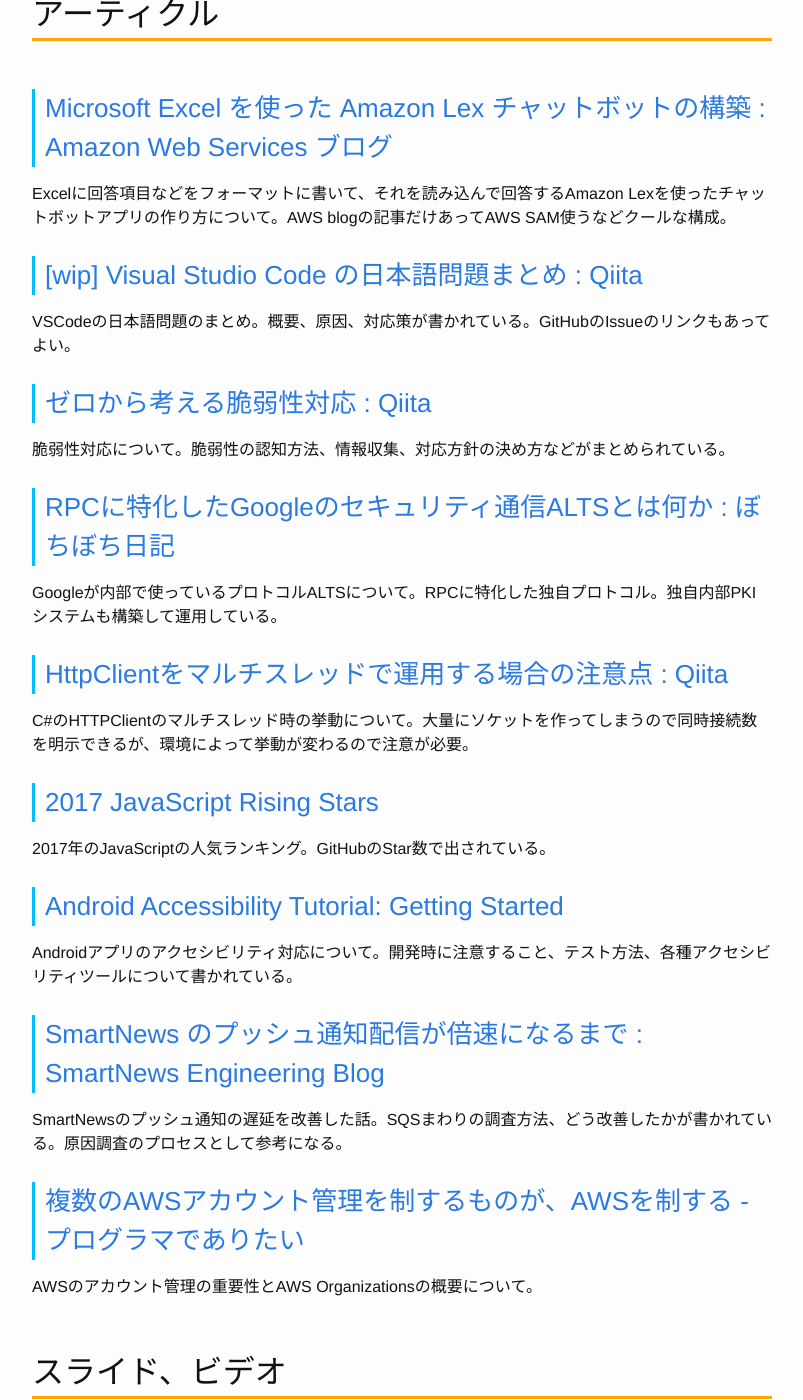
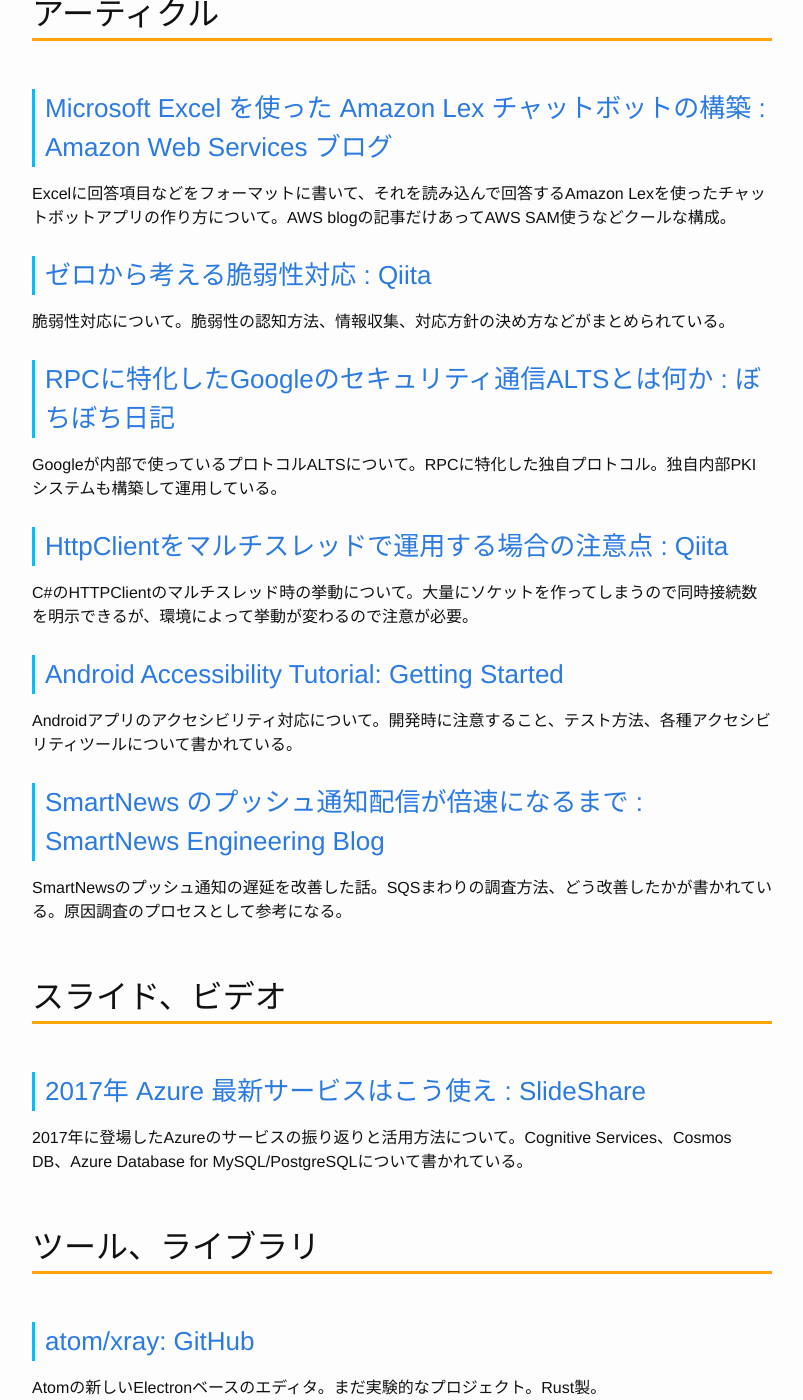
Before and after one commit to Gather-Tech/Gather-Tech.github.io, a Jekyll site: the page built from _posts/2018/2018-01-22-Gather82.md, in a window 1280 px wide and 1400 px high, scrolled down 1948 px. Shown: the whole window, without its empty margins (238-1041 px from the left). Built offline with Jekyll 4.4.1, drawn with Linux system fonts in a browser that asks for light colours.

Commit message:
Reduced articles

```diff
--- a/_posts/2018/2018-01-22-Gather82.md
+++ b/_posts/2018/2018-01-22-Gather82.md
@@ -47,10 +47,6 @@
 
 Excelに回答項目などをフォーマットに書いて、それを読み込んで回答するAmazon Lexを使ったチャットボットアプリの作り方について。AWS blogの記事だけあってAWS SAM使うなどクールな構成。
 
-### [[wip] Visual Studio Code の日本語問題まとめ : Qiita](https://qiita.com/EbXpJ6bp/items/e6a0ed52bdcb60bfd145)
-
-VSCodeの日本語問題のまとめ。概要、原因、対応策が書かれている。GitHubのIssueのリンクもあってよい。
-
 ### [ゼロから考える脆弱性対応 : Qiita](https://qiita.com/t_nakayama0714/items/16f987742e8e3ee48ffd)
 
 脆弱性対応について。脆弱性の認知方法、情報収集、対応方針の決め方などがまとめられている。
@@ -63,10 +59,6 @@
 
 C#のHTTPClientのマルチスレッド時の挙動について。大量にソケットを作ってしまうので同時接続数を明示できるが、環境によって挙動が変わるので注意が必要。
 
-### [2017 JavaScript Rising Stars](https://risingstars.js.org/2017/en/)
-
-2017年のJavaScriptの人気ランキング。GitHubのStar数で出されている。
-
 ### [Android Accessibility Tutorial: Getting Started](https://www.raywenderlich.com/182100/android-accessibility-tutorial-getting-started)
 
 Androidアプリのアクセシビリティ対応について。開発時に注意すること、テスト方法、各種アクセシビリティツールについて書かれている。
@@ -75,9 +67,6 @@
 
 SmartNewsのプッシュ通知の遅延を改善した話。SQSまわりの調査方法、どう改善したかが書かれている。原因調査のプロセスとして参考になる。
 
-### [複数のAWSアカウント管理を制するものが、AWSを制する - プログラマでありたい](http://blog.takuros.net/entry/2018/01/19/082029)
-
-AWSのアカウント管理の重要性とAWS Organizationsの概要について。
 
 ## スライド、ビデオ
 
```
